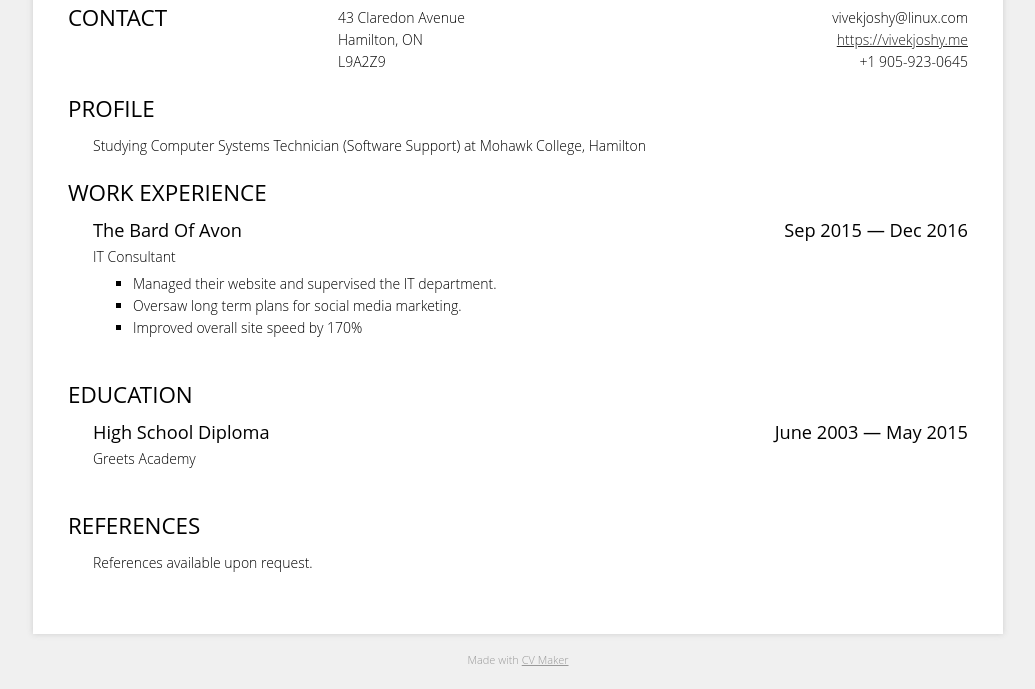
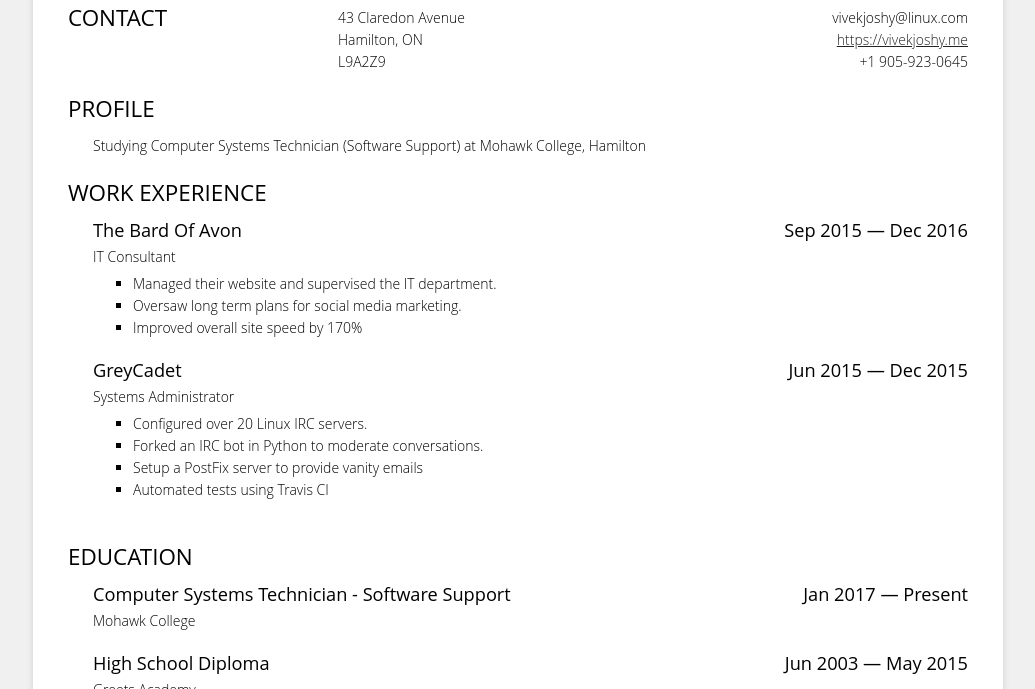
Before and after one commit to daegontaven/daegontaven.github.io, a plain HTML site: page index.html in a window 1280 px wide. Shown: the part 111-800 px from the top of the page, without its empty margins (122-1157 px from the left). Drawn offline with Linux system fonts and the light colour scheme.

Commit message:
Add more details.

```diff
--- a/index.html
+++ b/index.html
@@ -9,8 +9,9 @@
 	<title>Vivek Joshy</title>
 	<meta http-equiv="Content-Type" content="text/html; charset=utf-8" />
 	<meta http-equiv="Generator" content="CV Maker - https://cvmkr.com/" />
-	<!--<link href="https://fonts.googleapis.com/css?family=Open+Sans:300&subset=latin,latin-ext" rel="stylesheet" type="text/css" />-->
+	<!-- <link href="https://fonts.googleapis.com/css?family=Open+Sans:300&subset=latin,latin-ext" rel="stylesheet" type="text/css" /> -->
     <script>
+    console.log("Why should I get the job ? Well I'm not too keen on starving !")
     WebFontConfig = {
         google: {
         families: ['Open Sans:300:latin,latin-ext']
@@ -266,6 +267,14 @@
 								<div class="clear"> </div>
 								<span class="job_title">IT Consultant</span><div class="info"><ul><li><span>Managed their website and supervised the IT department.</span></li><li><span>Oversaw long term plans for social media marketing.</span></li><li><span>Improved overall site speed by 170%</span></li></ul></div><div class="clear"> </div>
 								</div>
+
+								<div class="item">
+									<h3><span class="company l">GreyCadet</span>
+							<span class="date r">Jun 2015 &mdash; Dec 2015</span>
+								</h3>
+								<div class="clear"> </div>
+								<span class="job_title">Systems Administrator</span><div class="info"><ul><li>Configured over 20 Linux IRC servers.<br /></li><li>Forked an IRC bot in Python to moderate conversations.</li><li>Setup a PostFix server to provide vanity emails<br /></li><li>Automated tests using Travis CI<br /></li></ul></div><div class="clear"> </div>
+								</div>
 							</div>
 			<div class="clear"> </div>
 		</div>
@@ -273,8 +282,16 @@
 			<h2 class="title">Education</h2>
 			<div class="set">
 						<div class="item">
+							<h3><span class="course l">Computer Systems Technician - Software Support</span>
+						<span class="date r">Jan 2017 &mdash; Present</span>
+							</h3>
+							<div class="clear"> </div>
+							<span class="school">Mohawk College</span><span class="clear"> </span>
+						</div>
+
+						<div class="item">
 							<h3><span class="course l">High School Diploma</span>
-						<span class="date r">June 2003 &mdash; May 2015</span>
+						<span class="date r">Jun 2003 &mdash; May 2015</span>
 							</h3>
 							<div class="clear"> </div>
 							<span class="school">Greets Academy</span><span class="clear"> </span>
```
